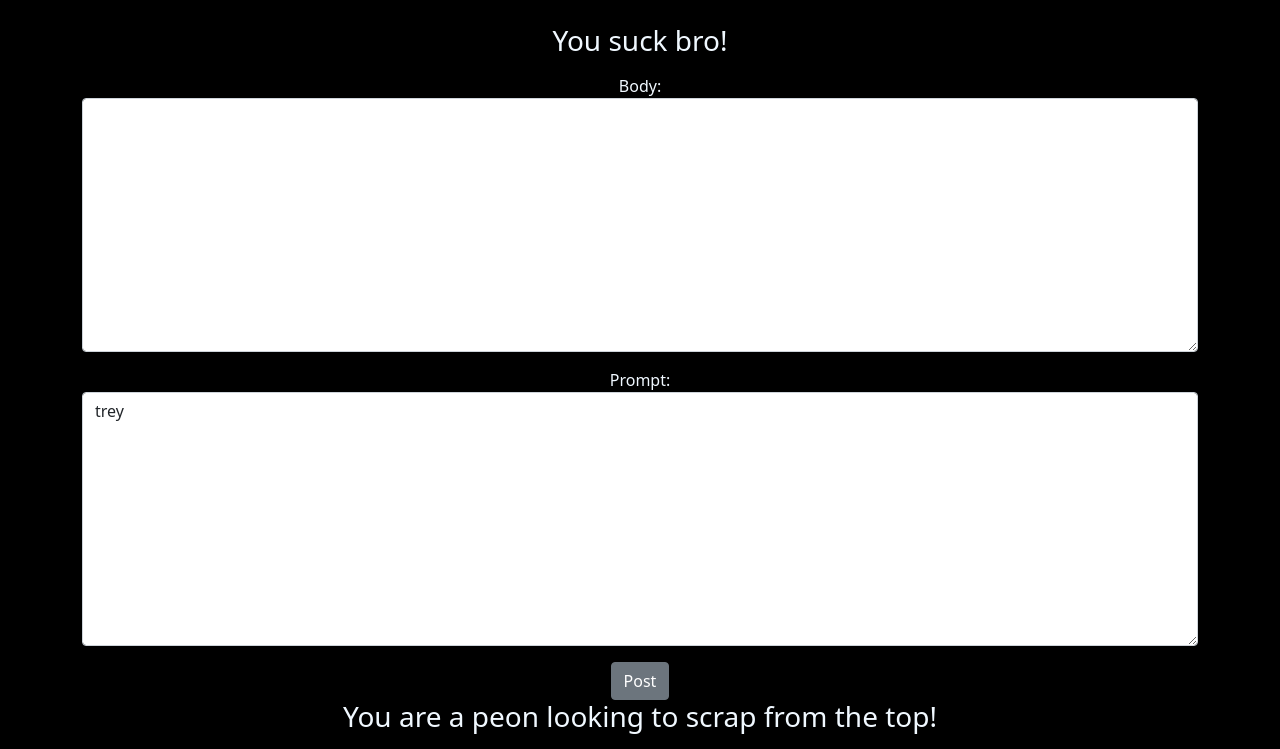
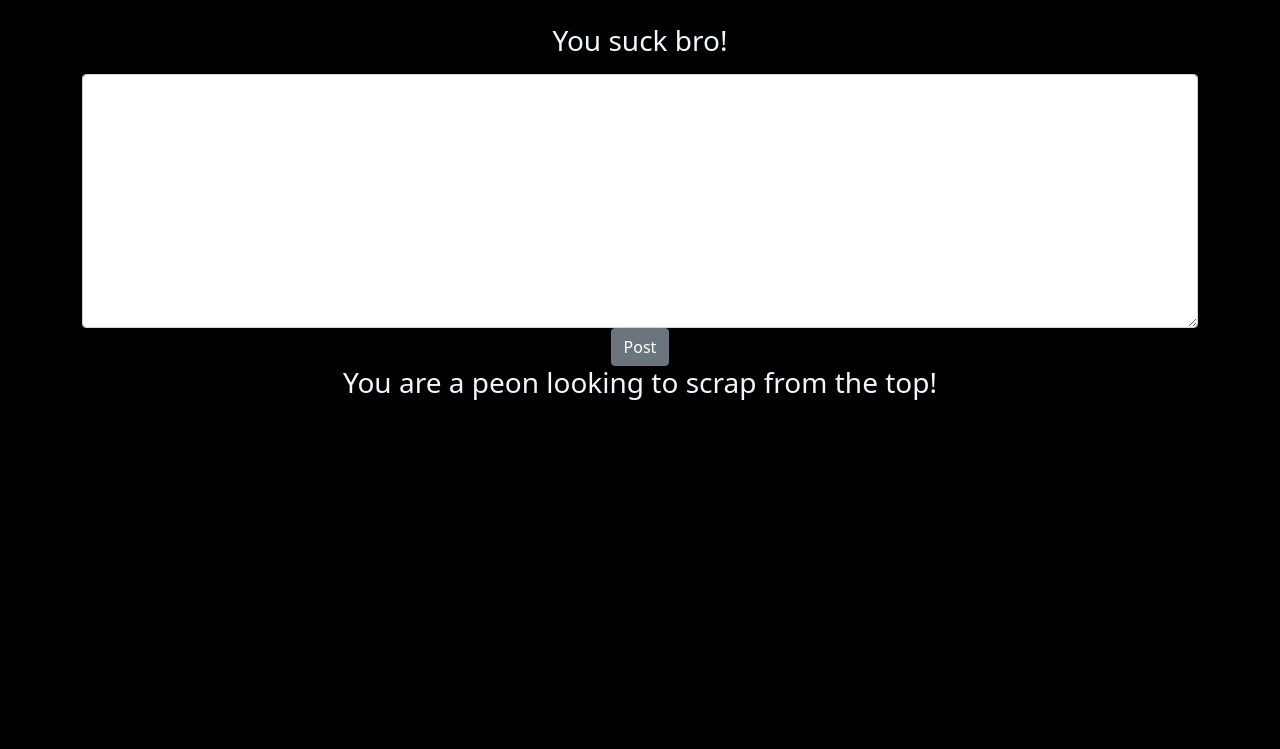
Before and after one commit to trey-greenn/jot-it, a Django app: template yourjournal/templates/entries/entries.html in a window 1280 px wide. Shown: the part 54-803 px from the top of the page. After the commit the page ends 454 px from the top, so only its background shows below. Run offline with Django 4.2, Linux system fonts and the light colour scheme; the template is opened without the code that fills it: values that come from a table or form of the project are taken from there, others are empty; data comes from the database, SQL or seed files in the repository; some libraries are stand-ins or nearby versions.

Commit message:
form and get

```diff
--- a/yourjournal/forms.py
+++ b/yourjournal/forms.py
@@ -4,9 +4,8 @@ from .models import Entry
 class PostEntry(forms.ModelForm):
     class Meta:
         model = Entry
-        fields = ( 'body', 'prompt' )
+        fields = ('body', )
 
         widgets = {
-            'body' : forms.Textarea(attrs={'class': 'form-control'}),
-            'prompt' : forms.Textarea(attrs={'class': 'form-control'})
+            'body' : forms.Textarea(attrs={'class': 'form-control'})
         }
--- a/yourjournal/models.py
+++ b/yourjournal/models.py
@@ -12,8 +12,7 @@ class Entry(models.Model):
     body = RichTextField(blank=True, null=True)
 
 
-    def __str__(self):
-        return self.prompt
+
 
 
 
--- a/yourjournal/templates/entries/entries.html
+++ b/yourjournal/templates/entries/entries.html
@@ -7,22 +7,18 @@
         text-align: center
     }
 </style>
-<body>
+<div>
     <h3>
-        {% for ents in ents %}
-            <p>{{ ents.prompt }}</p>
+        {% for pmt in prompt %}
+            <p>{{ pmt.prompt }}</p>
         {% endfor %}
     </h3>
-</body>
+</div>
+<form method="POST" action="entries.html">
+    {{ form.media }}
+    {{form.body}}
+    <button class="btn btn-secondary">Post</button>
+</form>
 
-<div class="form-group"></div>
-<form method="Entry">
-    <!-- {{ ents.body }} -->
-    <!-- {{ ents.prompt }} -->
-    {% csrf_token %}
-    {{ form.media }}
-    {{ form.as_p }}
-    <button class="btn btn-secondary">Post</button>
-</div>
 </html>
 {% endblock %}}
--- a/yourjournal/urls.py
+++ b/yourjournal/urls.py
@@ -1,8 +1,8 @@
 from django.urls import path, include
-# from .views import indexx
+from . import views
 
-from .views import EditEntryView
+# from .views import EditEntryView
 urlpatterns = [
     # path("", indexx)
-    path("", EditEntryView.as_view(), name="entries")
+    path("", views.indx, name="prompt")
 ]
```
Also changed, not shown: yourjournal/views.py (+26 -9 lines).
